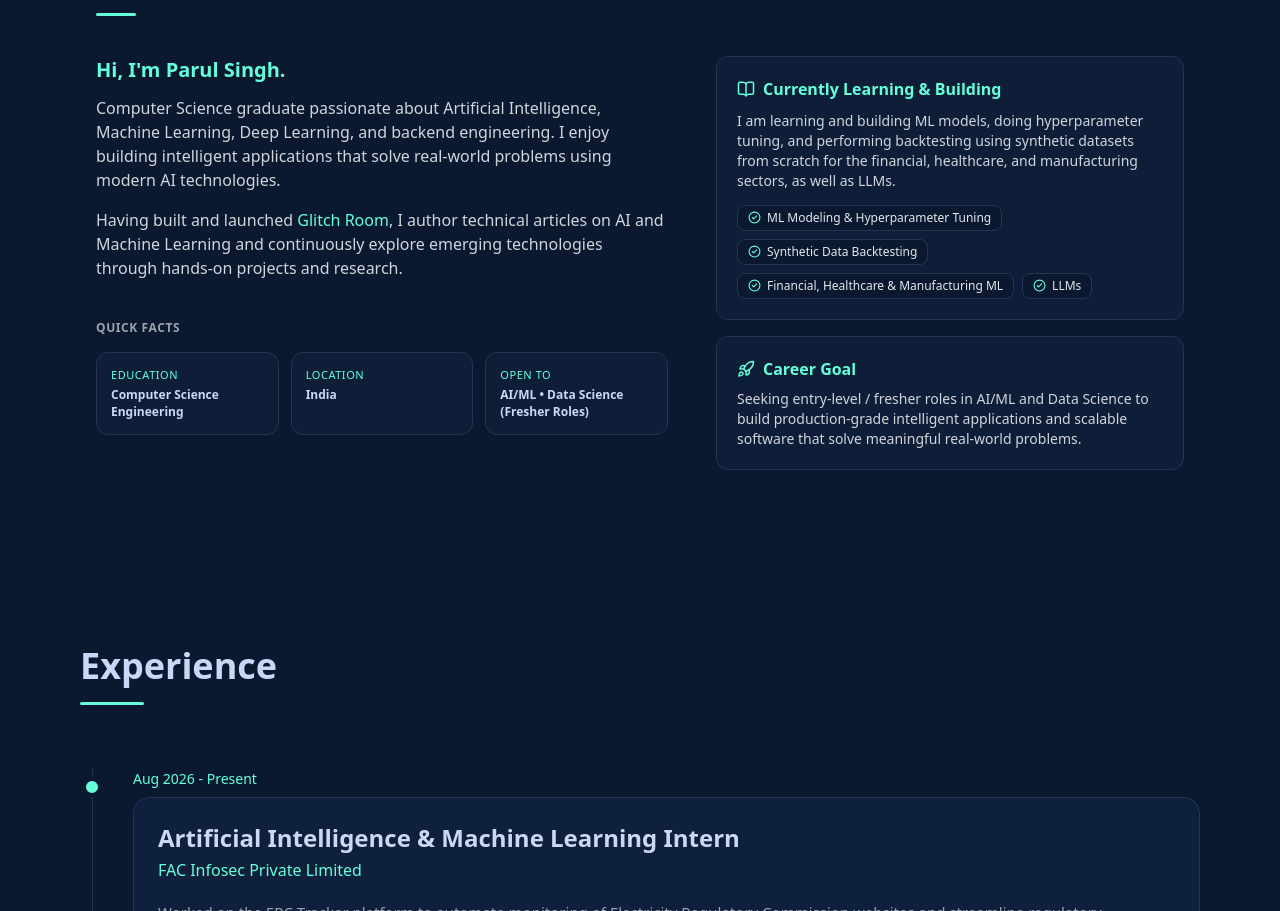
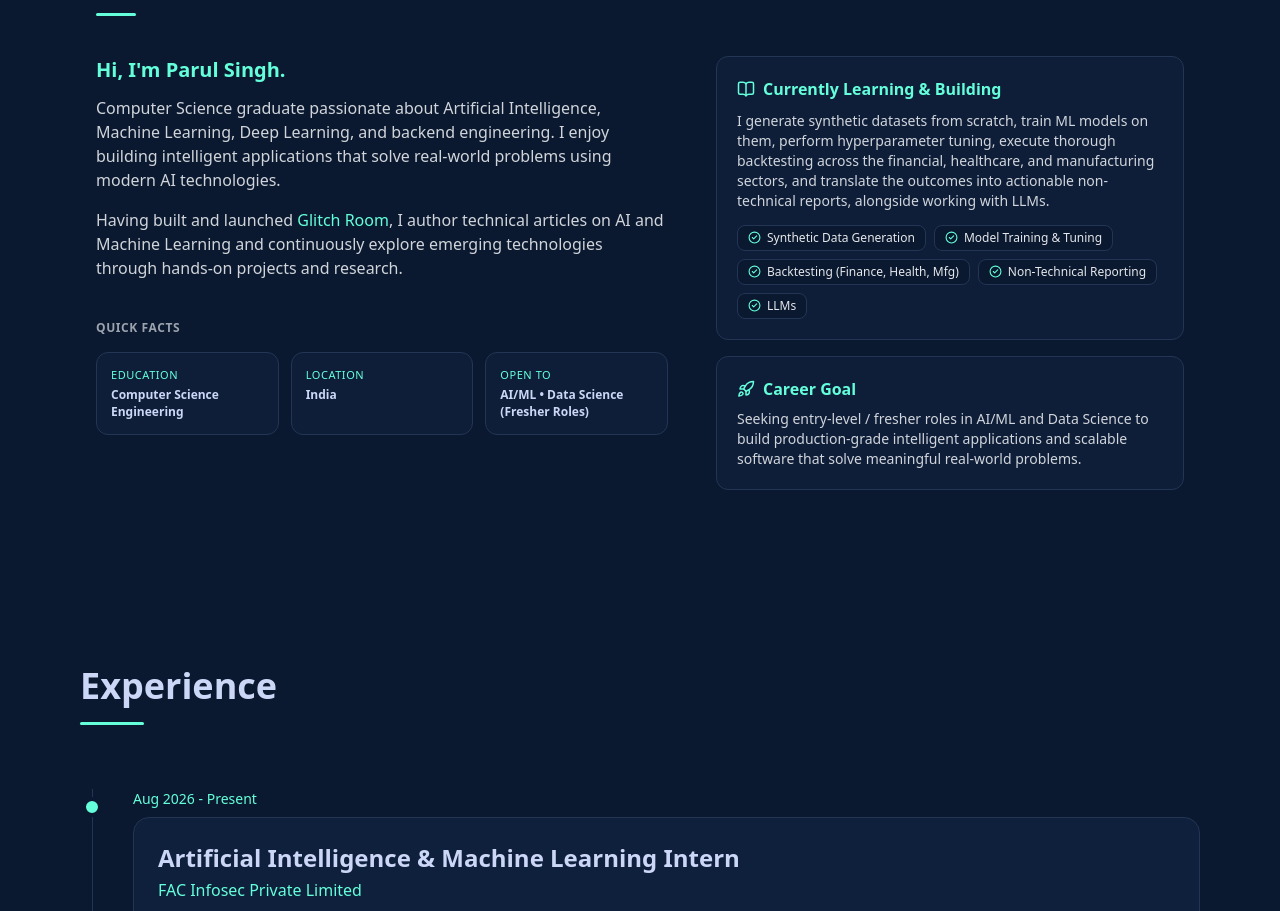
Before and after one commit to Parul077/my-portfolio, a React app: page / in a window 1280 px wide. Shown: the part 831-1742 px from the top of the page. Built offline with nearby package versions, Linux system fonts and the light colour scheme; the HTML template or start-up script is replaced by a standard one.

Commit message:
Update Currently Learning to reflect end-to-end synthetic data, training, tuning, backtesting, and non-technical reporting

```diff
--- a/src/components/About.jsx
+++ b/src/components/About.jsx
@@ -8,9 +8,10 @@ const quickFacts = [
 ];
 
 const learningAreas = [
-  "ML Modeling & Hyperparameter Tuning",
-  "Synthetic Data Backtesting",
-  "Financial, Healthcare & Manufacturing ML",
+  "Synthetic Data Generation",
+  "Model Training & Tuning",
+  "Backtesting (Finance, Health, Mfg)",
+  "Non-Technical Reporting",
   "LLMs",
 ];
 
@@ -102,9 +103,11 @@ const About = () => {
                 <span>Currently Learning & Building</span>
               </h3>
               <p className="text-gray-300 text-xs sm:text-sm leading-relaxed mt-2.5">
-                I am learning and building ML models, doing hyperparameter tuning,
-                and performing backtesting using synthetic datasets from scratch for
-                the financial, healthcare, and manufacturing sectors, as well as LLMs.
+                I generate synthetic datasets from scratch, train ML models on
+                them, perform hyperparameter tuning, execute thorough backtesting
+                across the financial, healthcare, and manufacturing sectors, and
+                translate the outcomes into actionable non-technical reports,
+                alongside working with LLMs.
               </p>
               <div className="flex flex-wrap gap-2 mt-3.5">
                 {learningAreas.map((item) => (
```
